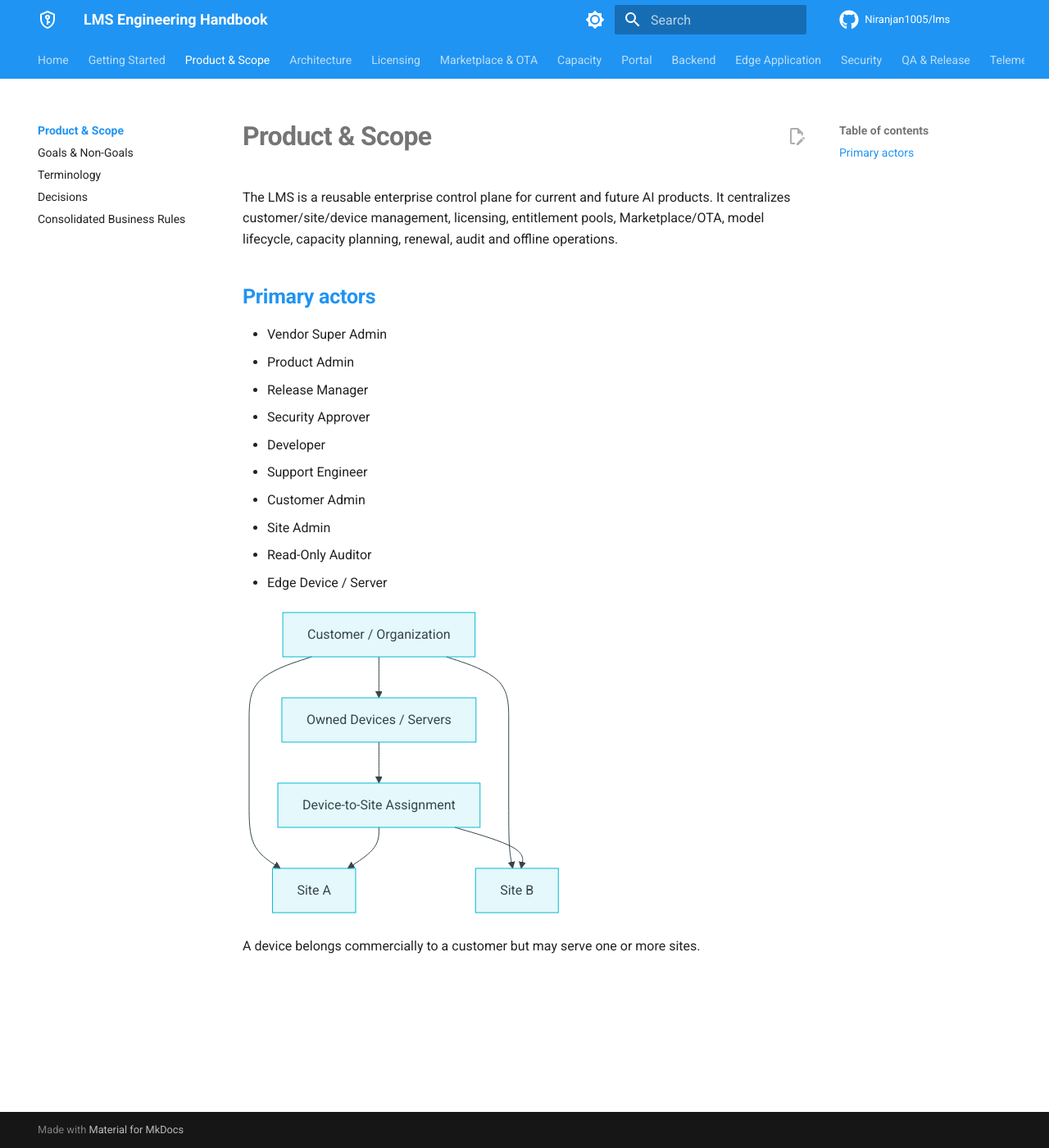
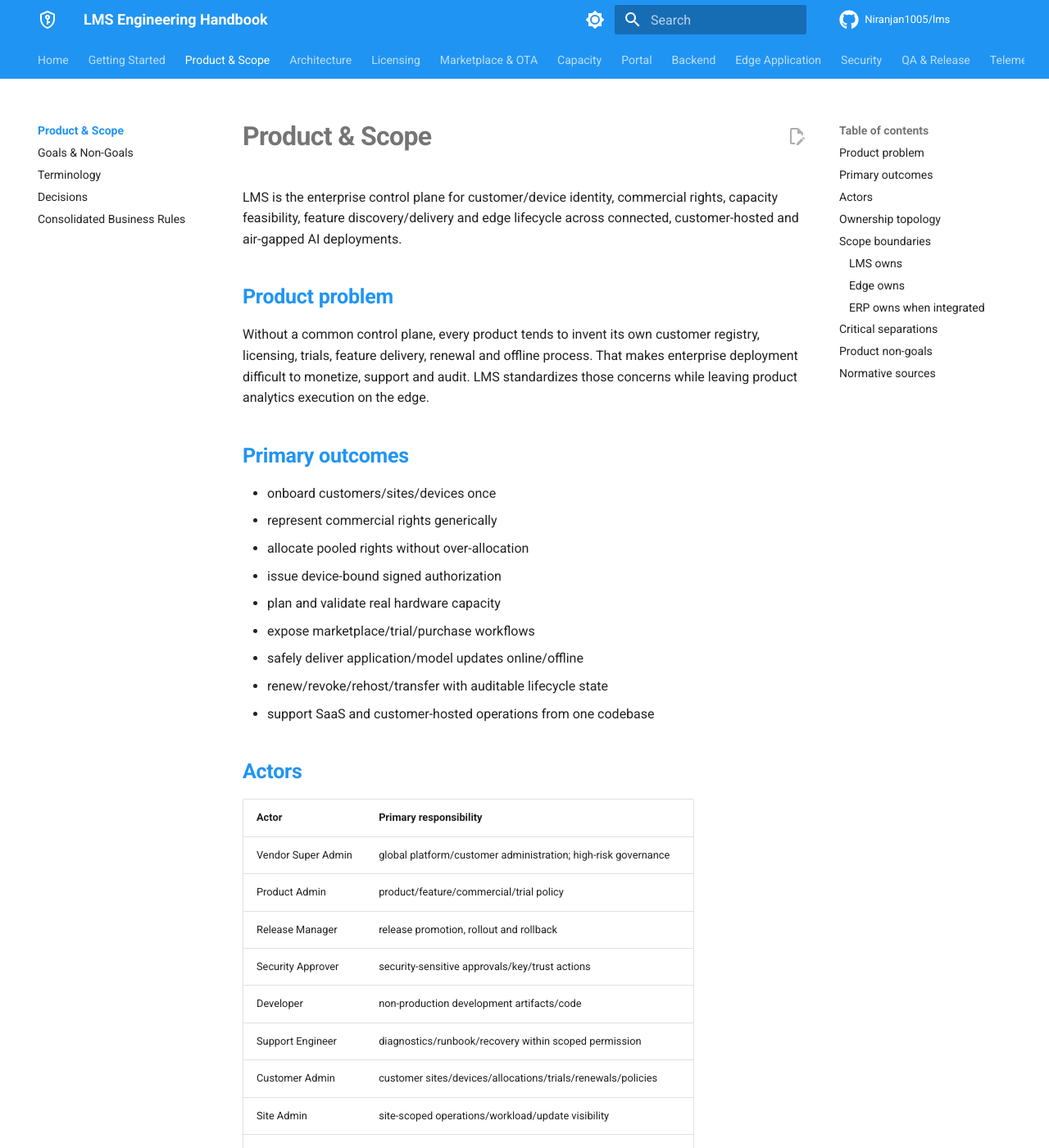
Before and after one commit to Niranjan1005/lms, an MkDocs documentation site: the page built from docs/product/index.md, in a window 1280 px wide and 1400 px high. Shown: the whole window at 82% size. Built offline with MkDocs 1.6.1 and Material for MkDocs 9.7.7, drawn with Linux system fonts in a browser that asks for light colours; comment, search, counter and statistics services are not loaded; some of the changed text lies outside the part shown.

Commit message:
docs: deepen product and scope overview

```diff
--- a/docs/product/index.md
+++ b/docs/product/index.md
@@ -1,28 +1,71 @@
 # Product & Scope
 
-The LMS is a reusable enterprise control plane for current and future AI products. It centralizes customer/site/device management, licensing, entitlement pools, Marketplace/OTA, model lifecycle, capacity planning, renewal, audit and offline operations.
+LMS is the enterprise control plane for customer/device identity, commercial rights, capacity feasibility, feature discovery/delivery and edge lifecycle across connected, customer-hosted and air-gapped AI deployments.
 
-## Primary actors
+## Product problem
 
-- Vendor Super Admin
-- Product Admin
-- Release Manager
-- Security Approver
-- Developer
-- Support Engineer
-- Customer Admin
-- Site Admin
-- Read-Only Auditor
-- Edge Device / Server
+Without a common control plane, every product tends to invent its own customer registry, licensing, trials, feature delivery, renewal and offline process. That makes enterprise deployment difficult to monetize, support and audit. LMS standardizes those concerns while leaving product analytics execution on the edge.
+
+## Primary outcomes
+
+- onboard customers/sites/devices once
+- represent commercial rights generically
+- allocate pooled rights without over-allocation
+- issue device-bound signed authorization
+- plan and validate real hardware capacity
+- expose marketplace/trial/purchase workflows
+- safely deliver application/model updates online/offline
+- renew/revoke/rehost/transfer with auditable lifecycle state
+- support SaaS and customer-hosted operations from one codebase
+
+## Actors
+
+| Actor | Primary responsibility |
+|---|---|
+| Vendor Super Admin | global platform/customer administration; high-risk governance |
+| Product Admin | product/feature/commercial/trial policy |
+| Release Manager | release promotion, rollout and rollback |
+| Security Approver | security-sensitive approvals/key/trust actions |
+| Developer | non-production development artifacts/code |
+| Support Engineer | diagnostics/runbook/recovery within scoped permission |
+| Customer Admin | customer sites/devices/allocations/trials/renewals/policies |
+| Site Admin | site-scoped operations/workload/update visibility |
+| Read-Only Auditor | audit/compliance visibility |
+| Edge Device / Server | cryptographic identity, local verification/capacity/update/runtime |
+
+## Ownership topology
 
 ~~~mermaid
 flowchart TD
-    C[Customer / Organization] --> S1[Site A]
+    C[Customer / Tenant] --> S1[Site A]
     C --> S2[Site B]
-    C --> D[Owned Devices / Servers]
-    D --> A1[Device-to-Site Assignment]
+    C --> D[Owned Device / Server]
+    D --> A1[Device-Site Assignment]
     A1 --> S1
     A1 --> S2
 ~~~
 
-A device belongs commercially to a customer but may serve one or more sites.
+A device has one commercial customer owner at a time but may serve multiple sites through explicit assignments.
+
+## Scope boundaries
+
+### LMS owns
+customer/site/device operational topology, entitlements, allocations, grants, trials, capacity evidence, marketplace state, release/model metadata, deployments, renewals/check-ins, offline exchange, notifications and audit.
+
+### Edge owns
+device private identity, actual runtime workload, local authorization enforcement, local capacity authority, install/health/rollback and signed receipts.
+
+### ERP owns when integrated
+orders, invoices/payment and contract financial truth. LMS imports approved commercial state but is not an accounting system.
+
+## Critical separations
+
+`Registered != Licensed != Capacity Validated != Installed/Healthy` and `Issued != Delivered != Accepted`. These distinctions are visible in APIs, portal and support workflows.
+
+## Product non-goals
+
+See Goals & Non-Goals. The platform does not promise software-only tamper-proof operation on a hostile root-owned device, does not require continuous internet, does not use telemetry as paid-license renewal, and does not silently reduce purchased rights because hardware is insufficient.
+
+## Normative sources
+
+System Design Requirements define testable SHALL requirements. ADRs explain durable architecture choices. Consolidated Business Rules define cross-domain commercial/lifecycle invariants.
```
